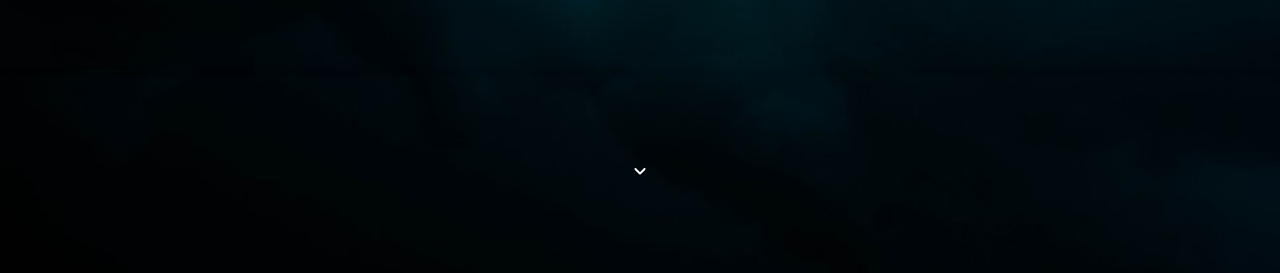
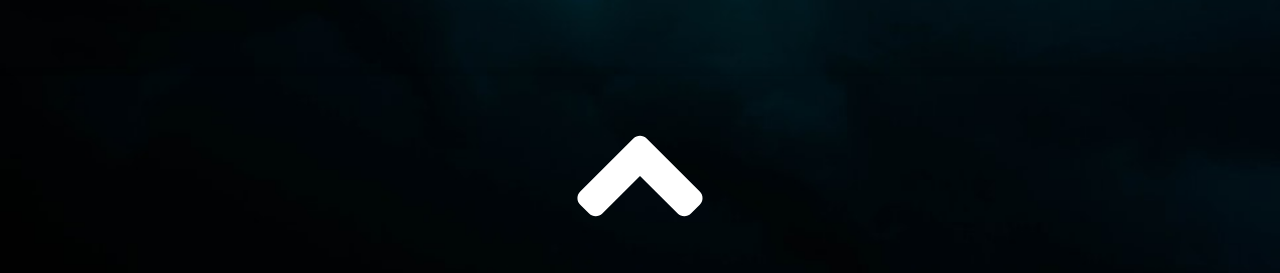
Before and after one commit to listenToRipley/nataliekendrick, a React (Create React App) app: page / in a window 1280 px wide. Shown: the part 524-797 px from the top of the page. Built offline with nearby package versions, Linux system fonts and the light colour scheme; grey boxes are pictures that could not be loaded.

Commit message:
switched for font awesome to arrow

```diff
--- a/src/Components/MobilePanel.js
+++ b/src/Components/MobilePanel.js
@@ -12,6 +12,8 @@ import Tab from '@material-ui/core/Tab';
 import IconButton from '@material-ui/core/IconButton';
 import ExpandLessRoundedIcon from '@material-ui/icons/ExpandLessRounded';
 import ExpandMoreRoundedIcon from '@material-ui/icons/ExpandMoreRounded';
+import { FaAngleDown } from "@react-icons/all-files/fa/FaAngleDown";
+import { FaAngleUp } from "@react-icons/all-files/fa/FaAngleUp";
 import {Link} from 'react-router-dom';
 // import './Components.css';
 
@@ -27,7 +29,7 @@ const useStyles = makeStyles({
     width: '100vw',
   },
   icon: {
-    fontSize: 'large',
+    fontSize: '25px',
     color: 'white',
     display: 'inline-block',
     width: '100vw',
@@ -105,12 +107,11 @@ const MobilePanel = () =>  {
     fullWidth='true'>
       <Toolbar classes={classes.toolbar}
         fullWidth='true'>
-        <Button className={classes.icon}
+        <Button
         edge="start"
-
         aria-label="open drawer"
         onClick={toggleDrawer(true)}>
-        {setOpen ? <ExpandMoreRoundedIcon/> : <ExpandLessRoundedIcon/>}
+        {setOpen ?  <FaAngleUp className={classes.icon} /> : <FaAngleDown className={classes.icon} />}
           <SwipeableDrawer
             onClose={toggleDrawer(false)}
             onOpen={toggleDrawer(true)}
```
